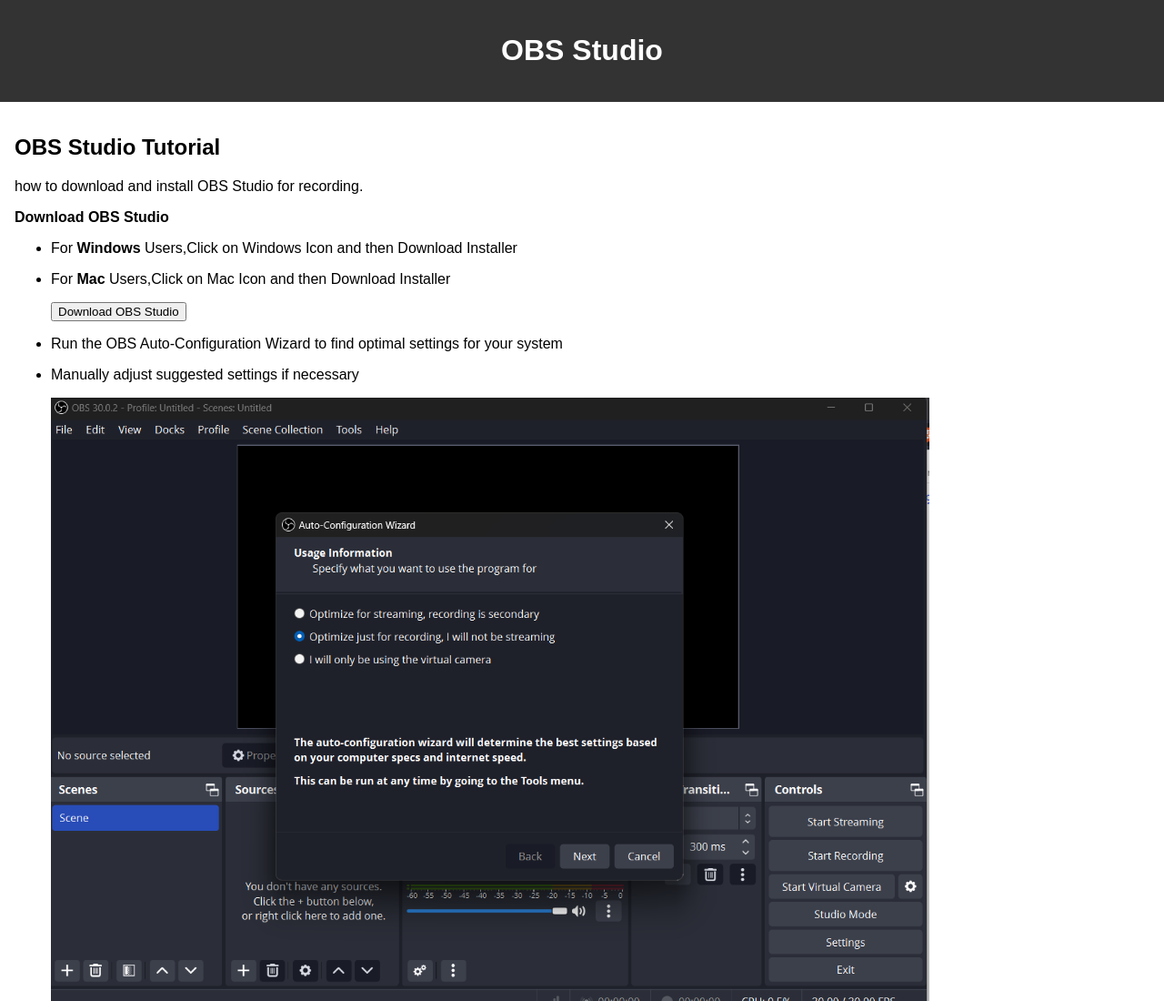
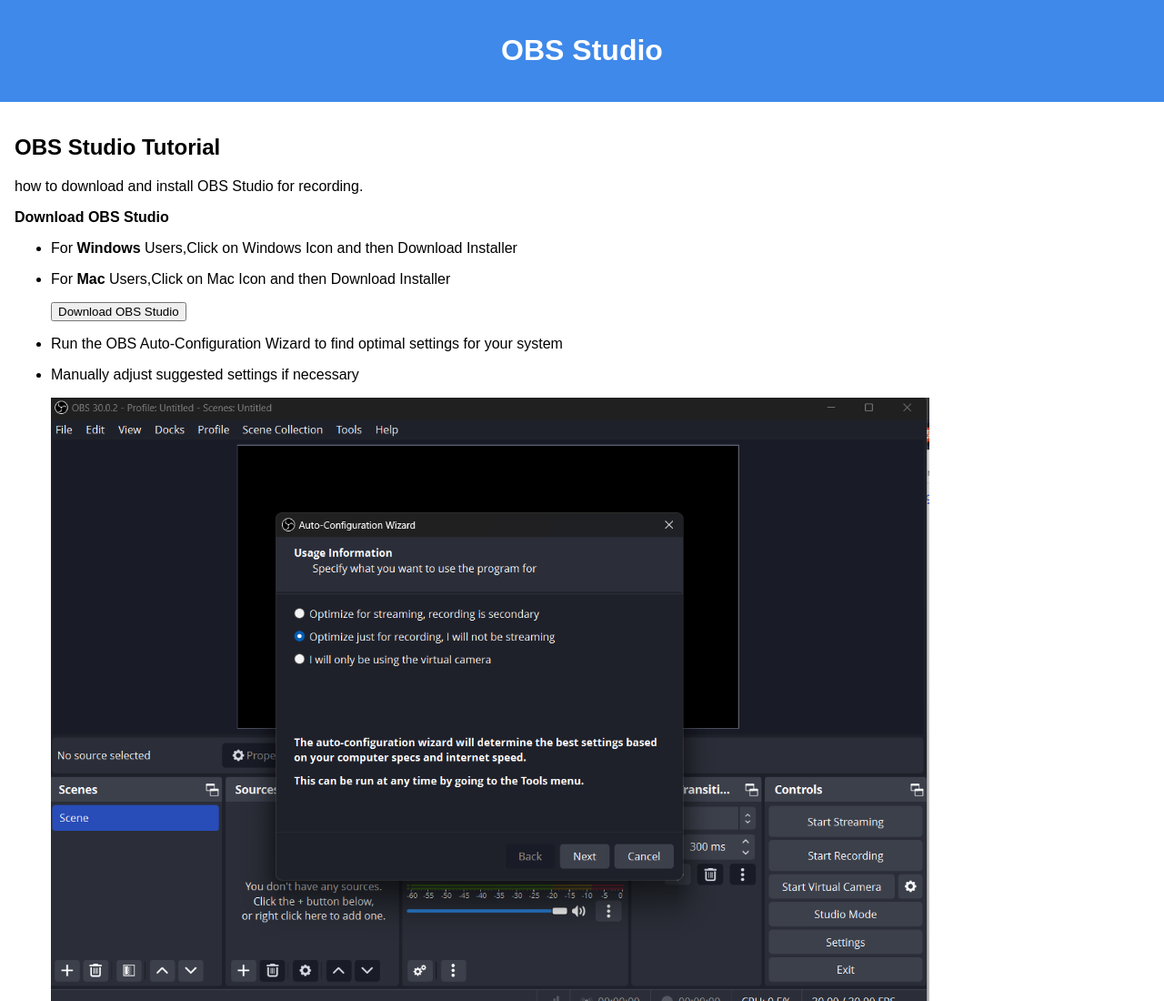
Before and after one commit to SiddarthaKarri/OBS, a plain HTML site: page index.html in a window 1280 px wide. Shown: the top 1100 px of the page at 91% size. Drawn offline with Linux system fonts and the light colour scheme.

Commit message:
Update index.html

```diff
--- a/index.html
+++ b/index.html
@@ -6,7 +6,6 @@
     <meta name="viewport" content="width=device-width, initial-scale=1.0">
     <title>OBS Studio</title>
     <style>
-        /* Add your CSS styles here */
         body {
             font-family: Arial, sans-serif;
             margin: 0;
@@ -14,7 +13,7 @@
         }
 
         header {
-            background-color: #333;
+            background-color: #3f89ea;
             color: white;
             text-align: center;
             padding: 1em;
```
